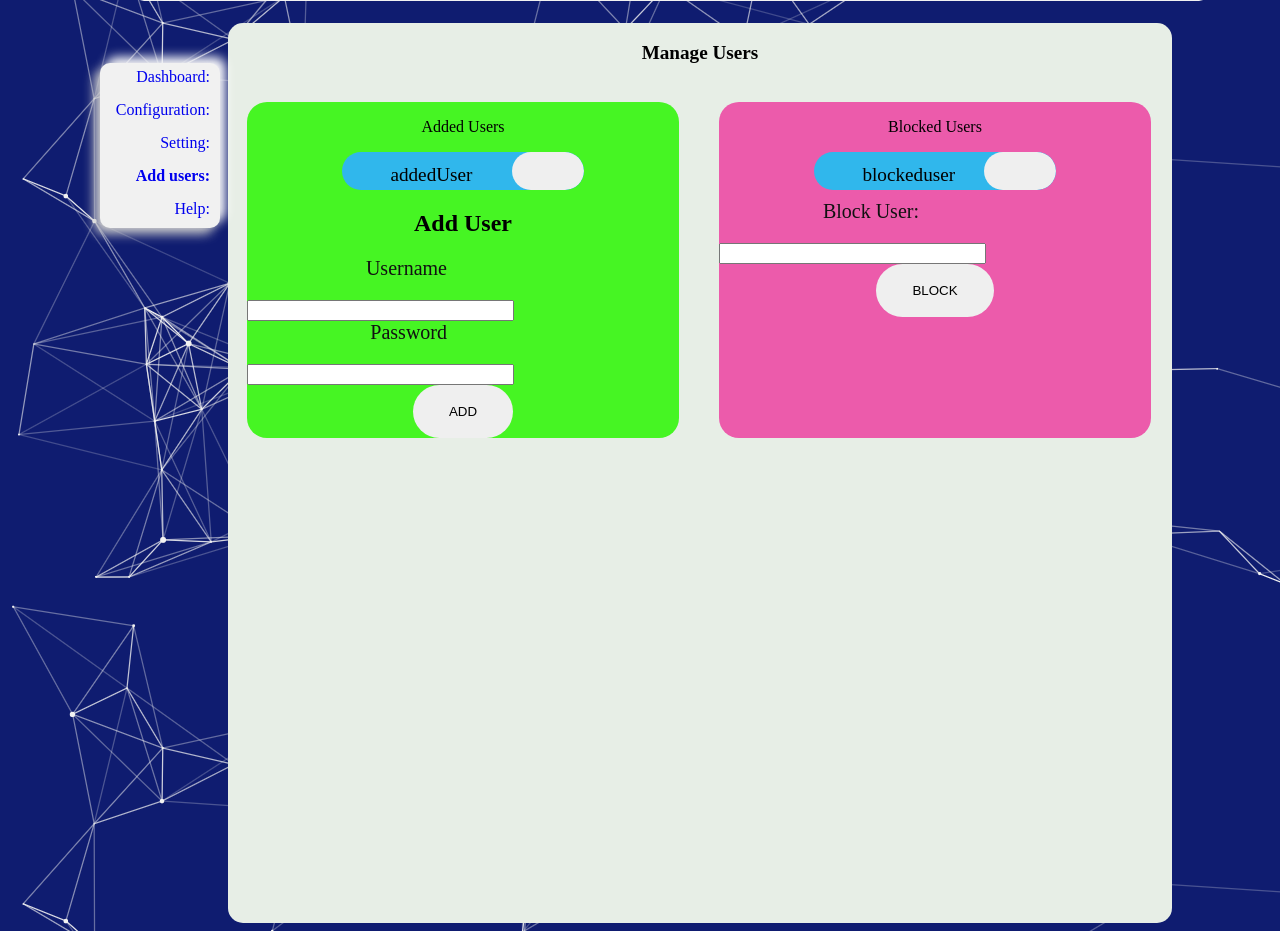
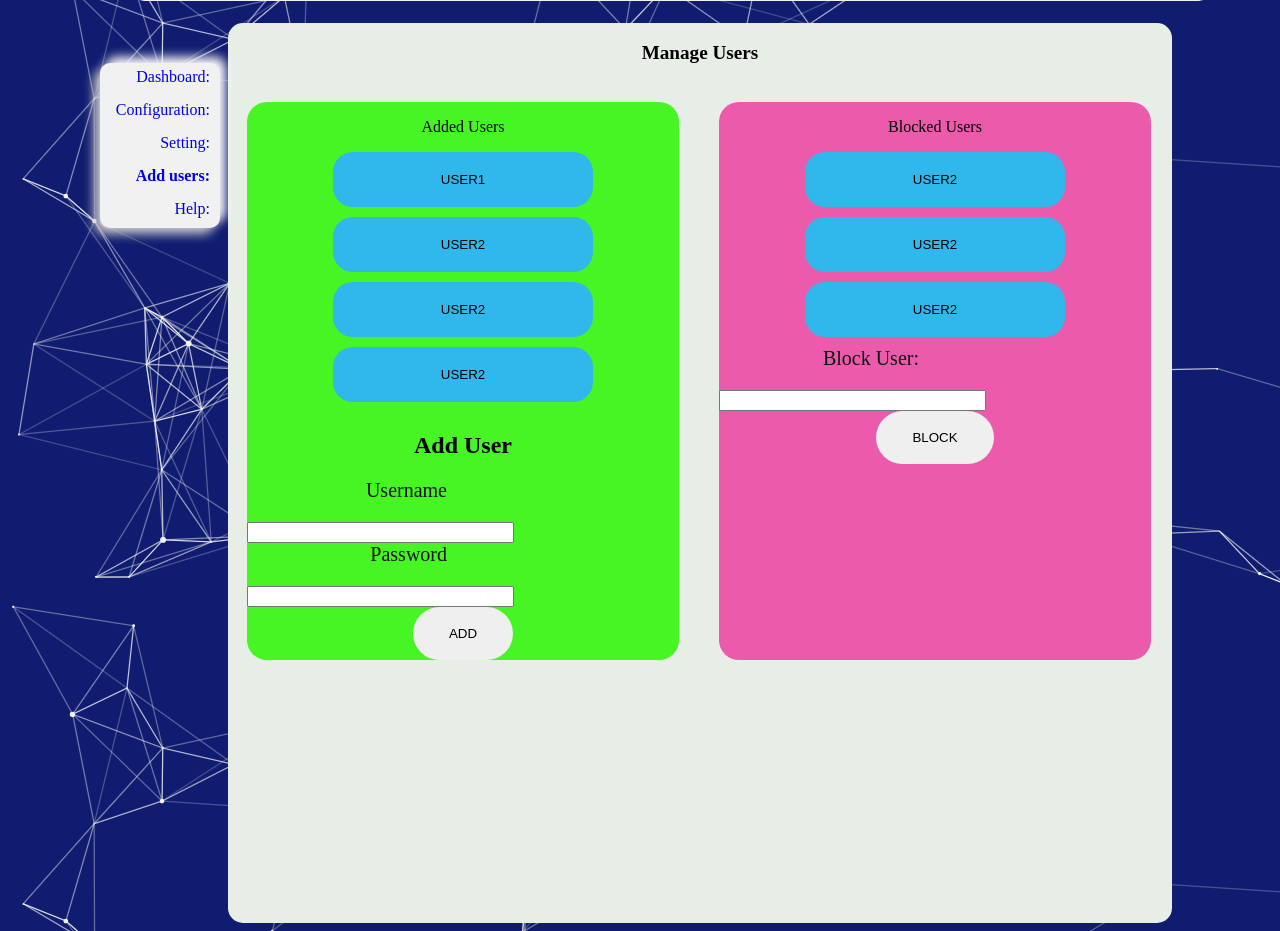
Before and after one commit to xlab-classes/cse442-spring2022-team-pyc442, a Python web app: template src/app/templates/admin_add_users.html in a window 1280 px wide. Shown: the part 120-1051 px from the top of the page. Run offline with Jinja, Linux system fonts and the light colour scheme; the template is opened without the code that fills it, so the values that code supplies are empty.

Commit message:
Revert "Dev"

```diff
--- a/src/app/static/setup.css
+++ b/src/app/static/setup.css
@@ -12,21 +12,6 @@
 .header{
     text-align: center;
     font-size: larger;
-}
-.signoutForm{
-    cursor: pointer;
-    float: right;
-    border-radius: 10px;
-    align-items: right;
-}
-.signout{
-    cursor: pointer;
-    float: right;
-    border: solid;
-}
-.x_button{
-    cursor: pointer;
-    float: right;
 }
 .text_body{
     margin-left: 10%;
@@ -120,17 +105,12 @@ div{
 }
 .user_box{
     margin: 0 auto 10px auto;
-    /* padding: 20px; */
+    padding: 20px;
     background-color: #30b7ec;
     border-radius: 20px;
-    width: 70%;
+    width: 50%;
     text-align: center;
-    position: relative;
-}
-.user_box > big{
-    top: 30%;
-    left:20%;
-    position: absolute;
+    cursor: pointer;
 }
 .add_users{
     height: 900px;
@@ -143,12 +123,6 @@ div{
 .user_form{
     margin-left: 20%;
     width: 120%;
-}
-.user_box_form{
-    width: 80%;
-    text-align: center;
-    align-items: right;
-    position: relative;
 }
 a{
     text-decoration: none;
--- a/src/app/templates/admin_add_users.html
+++ b/src/app/templates/admin_add_users.html
@@ -34,27 +34,35 @@
         <p class="header">
             <b>Manage Users</b>
         </p>
-        {% if error %}
-            <p style="color:red" class=error> <strong>Error: </strong> {{ error }}
-        {% endif %}
         <div class="manage_user_box">
             <div class="users_box" style="background-color: rgb(70, 245, 35);">
                 <p class="box_title">Added Users</p>
                 <!-- Maximum display 9 users. User can use "search" to find other users. This function will be added later -->
                 <!-- The below part show be hosted using dynamic method. -->
                 {{loop_added_user}}
-                <form action="/adduser/remove/{{addedUser}}" method="POST" class="user_box_form">
-                    <div class="user_box">
-                        <big class="">addedUser</big>
-                        <button class="fa-solid fa-xmark x_button">
-                        </button>
-                    </div>
-
+                <form action="/{{username}}" method="GET" class="user_form">
+                    <button class="user_box">
+                        User1
+                    </button>
                 </form>
                 {{end_loop_added_user}}
                 <!-- This is just a example showing what it looks like when we have multiple added users -->
-
-                <form action="/adduser" method="POST" class="user_form" style="margin:auto; width:auto;">
+                <form action="/{{username}}" method="GET" class="user_form">
+                    <button class="user_box button">
+                        User2
+                    </button>
+                </form>
+                <form action="/{{username}}" method="GET" class="user_form">
+                    <button class="user_box button">
+                        User2
+                    </button>
+                </form>
+                <form action="/{{username}}" method="GET" class="user_form">
+                    <button class="user_box button">
+                        User2
+                    </button>
+                </form>
+                <form action="/adduser" method="GET" class="user_form" style="margin:auto; width:auto;">
                     <H2 style="text-align: center;">Add User</H2>
                     <label for="username" style="margin-left: 0%;">Username</label>
                     <input type="text" name="username" id="username" style="margin-left:0%;">
@@ -74,17 +82,24 @@
             <div class="users_box" style="background-color: rgb(236, 91, 171);">
                 <p class="box_title">Blocked Users</p>
                 <!--{{loop_blocked_user}} -->
-                <form action="/block/remove/{{blockedUser}}" method="POST" class="user_box_form">
-                    <div class="user_box">
-                        <big class="">blockeduser</big>
-                        <button class="fa-solid fa-xmark x_button">
-                        </button>
-                    </div>
-
+                <form action="/{{username}}" method="GET" class="user_form">
+                    <button class="user_box button">
+                        User2
+                    </button>
                 </form>
                 <!--{{end_loop_blocked_user}}-->
-
-                <form action="/blockuser" method="POST" class="user_form" style="margin:auto; width:auto;">
+                <!-- This is just a example showing what it looks like when we have multiple added users -->
+                <form action="/{{username}}" method="GET" class="user_form">
+                    <button class="user_box button">
+                        User2
+                    </button>
+                </form>
+                <form action="/{{username}}" method="GET" class="user_form">
+                    <button class="user_box button">
+                        User2
+                    </button>
+                </form>
+                <form action="/blockuser" method="GET" class="user_form" style="margin:auto; width:auto;">
                     <label for="blockuser">Block User: </label>
                     <input type="text" name="blockuser" id="blockuser">
                     <div class="wrapper" style="text-align:center;">
```
Also changed, not shown: src/app/app.py (+4 -32 lines), src/app/templates/users_page/user_dashboard.html (+1 -41 lines), src/app/templates/users_page/user_settings.html (+1 -56 lines), src/database/wireguard_db.py (+0 -41 lines), tests/test_db.py (+0 -34 lines).
